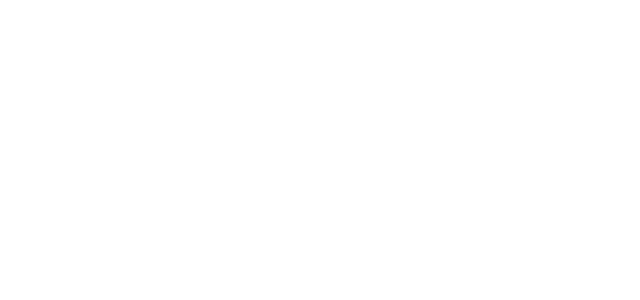
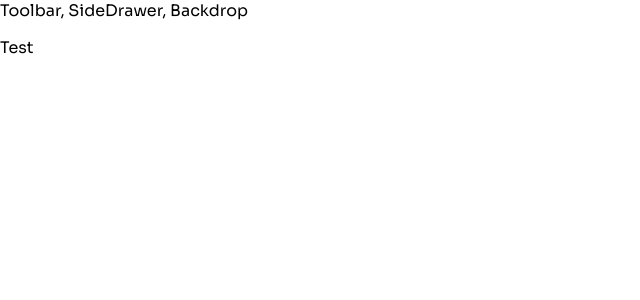
Before and after one commit to omarmontoya90/build_burger, a React app: page / in a window 1280 px wide. Shown: the top 300 px of the page, without its empty margins (0-640 px from the left). Built offline with nearby package versions, Linux system fonts and the light colour scheme.

Commit message:
add layout and use google font

```diff
--- a/src/App.js
+++ b/src/App.js
@@ -1,8 +1,12 @@
 import React from 'react';
+import Layout from './components/Layout/Layout';
 
 function App() {
   return (
     <div>
+      <Layout>
+        <p>Test</p>
+      </Layout>
     </div>
   );
 }
--- /dev/null
+++ b/src/components/Layout/Layout.js
@@ -0,0 +1,13 @@
+import React from 'react';
+import Aux   from '../../hoc/Aux';
+
+const layout = ( props ) => (
+  <Aux>
+    <div>Toolbar, SideDrawer, Backdrop</div>
+    <main>
+      { props.children }
+    </main>
+  </Aux>
+);
+
+export default layout;
--- /dev/null
+++ b/src/hoc/Aux.js
@@ -0,0 +1,3 @@
+const aux = (props) => props.children;
+
+export default aux;
--- a/src/index.css
+++ b/src/index.css
@@ -1,6 +1,6 @@
 body {
   margin: 0;
-  font-family: sans-serif;
+  font-family: "Sora", sans-serif;
   -webkit-font-smoothing: antialiased;
   -moz-osx-font-smoothing: grayscale;
 }
```
